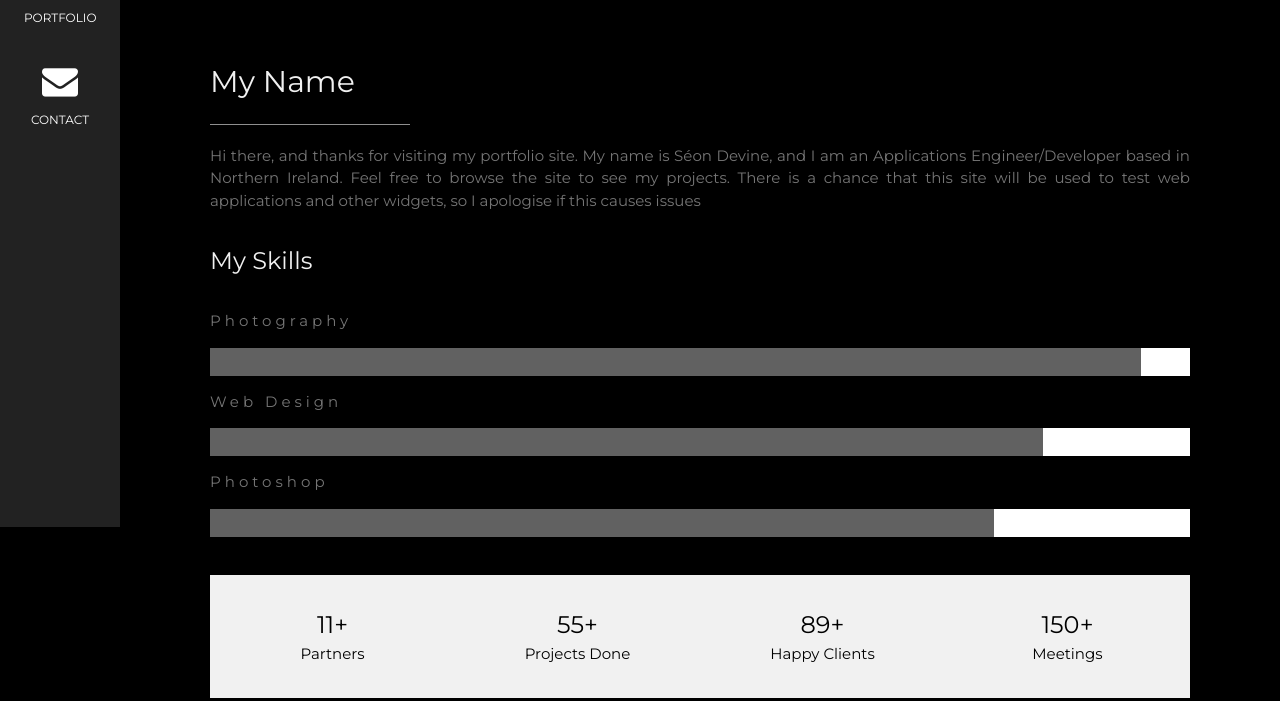
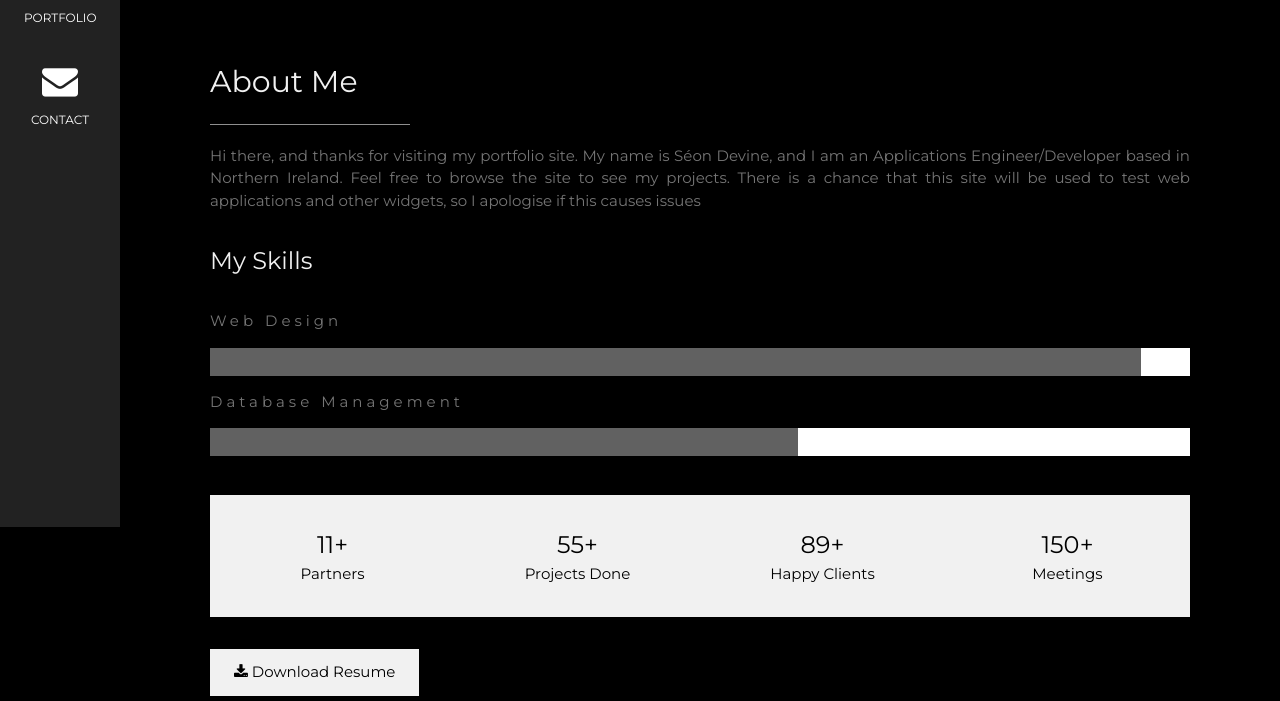
Before and after one commit to SDev1995/sdev95.github.io, a plain HTML site: page index.html in a window 1280 px wide. Shown: the part 273-974 px from the top of the page. Drawn offline with nearby package versions, Linux system fonts and the light colour scheme.

Commit message:
Body changes

```diff
--- a/index.html
+++ b/index.html
@@ -62,23 +62,23 @@ body, h1,h2,h3,h4,h5,h6 {font-family: "Montserrat", sans-serif}
 
   <!-- About Section -->
   <div class="w3-content w3-justify w3-text-grey w3-padding-64" id="about">
-    <h2 class="w3-text-light-grey">My Name</h2>
+    <h2 class="w3-text-light-grey">About Me</h2>
     <hr style="width:200px" class="w3-opacity">
     <p>Hi there, and thanks for visiting my portfolio site. My name is Séon Devine, and I am an Applications Engineer/Developer based in Northern Ireland. Feel free to browse the site to see my projects. There is a chance that this site will be used to test web applications and other widgets, so I apologise if this causes issues
     </p>
     <h3 class="w3-padding-16 w3-text-light-grey">My Skills</h3>
-    <p class="w3-wide">Photography</p>
+    <p class="w3-wide">Web Design</p>
     <div class="w3-white">
       <div class="w3-dark-grey" style="height:28px;width:95%"></div>
     </div>
-    <p class="w3-wide">Web Design</p>
+    <p class="w3-wide">Database Management</p>
     <div class="w3-white">
-      <div class="w3-dark-grey" style="height:28px;width:85%"></div>
+      <div class="w3-dark-grey" style="height:28px;width:60%"></div>
     </div>
-    <p class="w3-wide">Photoshop</p>
+    <!--<p class="w3-wide">Photoshop</p>
     <div class="w3-white">
       <div class="w3-dark-grey" style="height:28px;width:80%"></div>
-    </div><br>
+    </div>--><br>
 
     <div class="w3-row w3-center w3-padding-16 w3-section w3-light-grey">
       <div class="w3-quarter w3-section">
```
